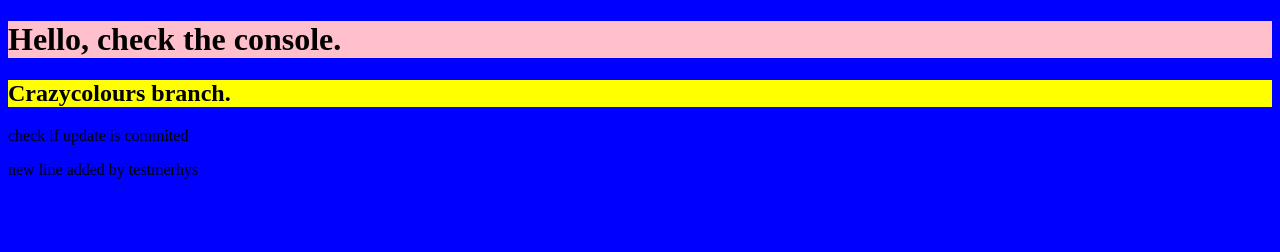
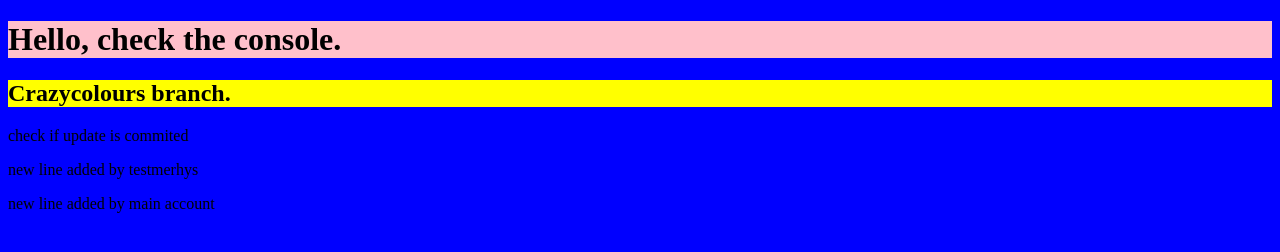
Before and after one commit to rhysmoggs/GitVideo, a plain HTML site: page index.html in a window 1280 px wide. Drawn offline with Linux system fonts and the light colour scheme.

Commit message:
add new line from main

```diff
--- a/index.html
+++ b/index.html
@@ -11,6 +11,7 @@
     <h2>Crazycolours branch.</h2>
     <p>check if update is commited</p>
     <p>new line added by testmerhys</p>
+    <p>new line added by main account</p>
     <script src="app.js"></script>
   </body>
 </html>
```
